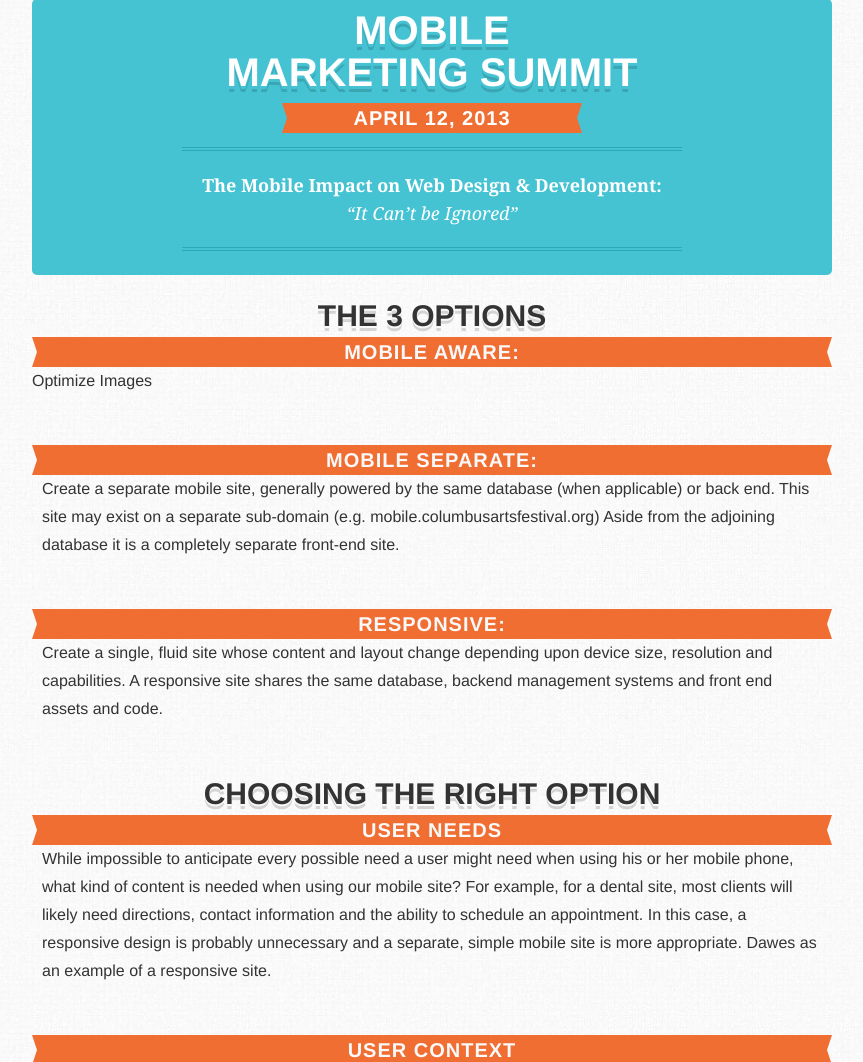
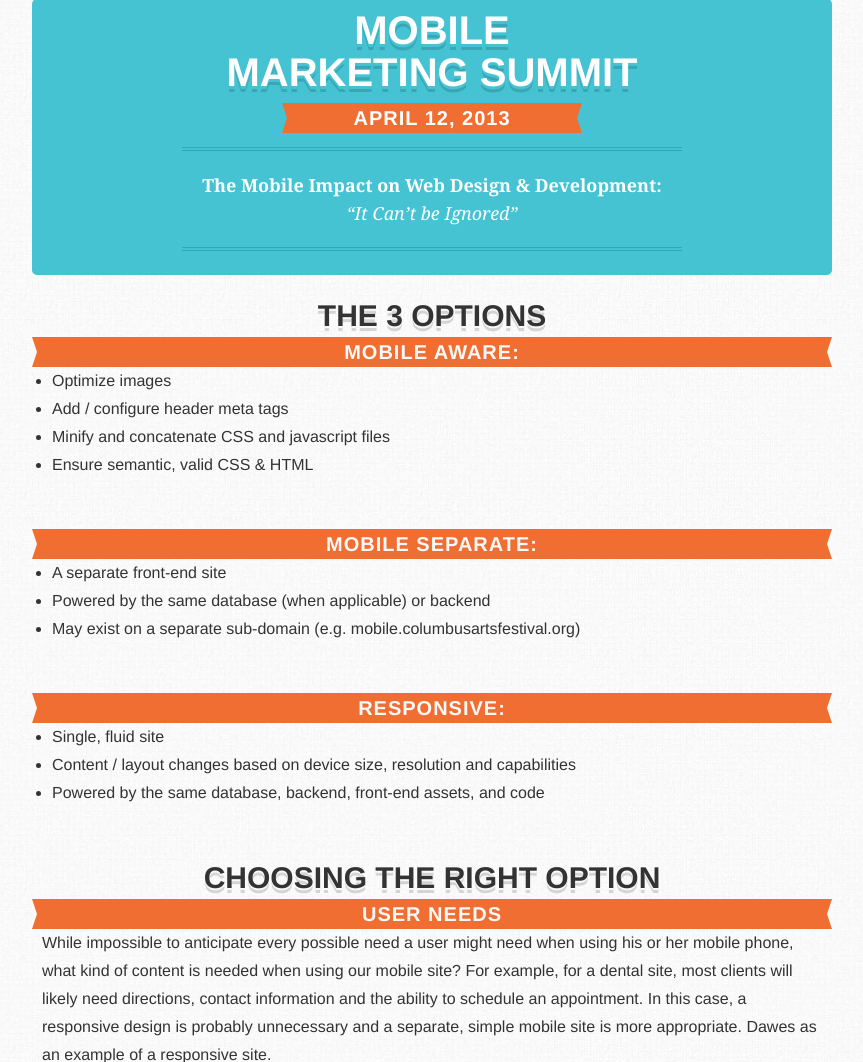
Before and after one commit to AdeptMarketing/mobile_summit, a PHP site: page / in a window 1280 px wide. Shown: the part 179-1241 px from the top of the page, without its empty margins (208-1071 px from the left). Run offline with PHP 8.4, Linux system fonts and the light colour scheme; some libraries are stand-ins or nearby versions.

Commit message:
3 options update

```diff
--- a/index.php
+++ b/index.php
@@ -34,13 +34,25 @@
 		<h2>Mobile Aware:</h2>
 		<!-- <p>Optimize images, add/configure any necessary header meta tags to ensure that site appears acceptably on mobile devices, minify and concatenate CSS and Javascript files (where possible), ensure semantic, valid CSS & HTML.</p> -->
 		<ul>
-			Optimize Images
-
+			<li>Optimize images</li>
+			<li>Add / configure header meta tags</li>
+			<li>Minify and concatenate CSS and javascript files</li>
+			<li>Ensure semantic, valid CSS &amp; HTML</li>
 		</ul>
 		<h2>Mobile Separate:</h2>
-		<p>Create a separate mobile site, generally powered by the same database (when applicable) or back end.  This site may exist on a separate sub-domain (e.g. mobile.columbusartsfestival.org) Aside from the adjoining database it is a completely separate front-end site.  </p>
+		<!-- <p>Create a separate mobile site, generally powered by the same database (when applicable) or back end.  This site may exist on a separate sub-domain (e.g. mobile.columbusartsfestival.org) Aside from the adjoining database it is a completely separate front-end site.  </p> -->
+		<ul>
+			<li>A separate front-end site</li>
+			<li>Powered by the same database (when applicable) or backend</li>
+			<li>May exist on a separate sub-domain (e.g. mobile.columbusartsfestival.org)</li>
+		</ul>
 		<h2>Responsive:</h2>
-		<p>Create a single, fluid site whose content and layout change depending upon device size, resolution and capabilities.  A responsive site shares the same database, backend management systems and front end assets and code. </p>
+		<!-- <p>Create a single, fluid site whose content and layout change depending upon device size, resolution and capabilities.  A responsive site shares the same database, backend management systems and front end assets and code. </p> -->
+		<ul>
+			<li>Single, fluid site</li>
+			<li>Content / layout changes based on device size, resolution and capabilities</li>
+			<li>Powered by the same database, backend, front-end assets, and code</li>
+		</ul>
 	</section><!-- #section1 -->
 
 	<section id="section2">
```
